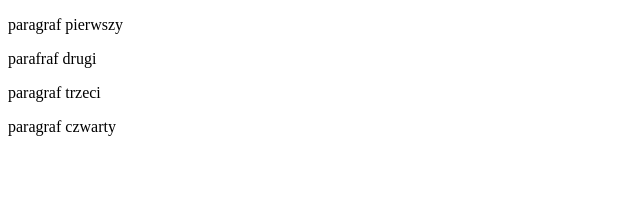
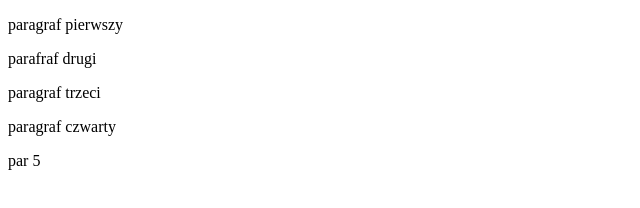
Before and after one commit to deus198/deus198.github.io, a plain HTML site: page index.html in a window 1280 px wide. Shown: the full height of the page, 0-640 px from the left. Drawn offline with Linux system fonts and the light colour scheme.

Commit message:
na nowym brenchu

```diff
--- a/index.html
+++ b/index.html
@@ -11,6 +11,7 @@
     <p>parafraf drugi</p>
     <p>paragraf trzeci</p>
     <p>paragraf czwarty</p>
+    <p>par 5</p>
 </body>
 
 </html>
```
